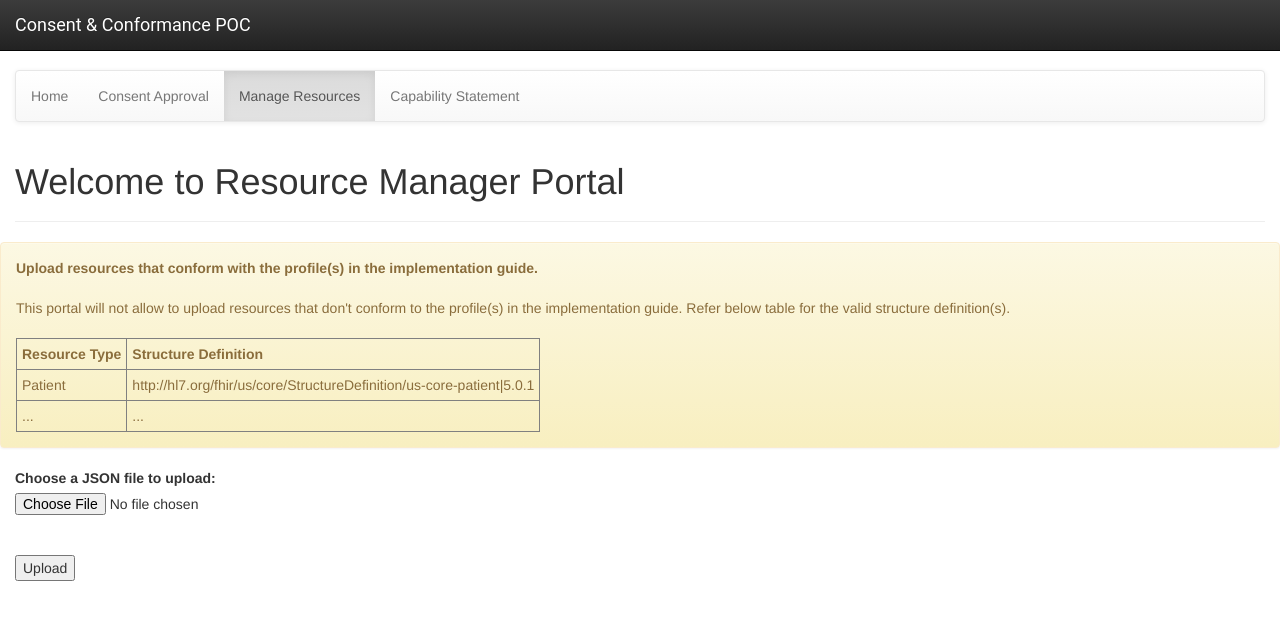
After one commit to nitor-infotech-oss/gcp-fhir-consent-api-management, a Django app: page /manageresources/ in a window 1280 px wide. The commit adds this page. Shown: the top 620 px of the page. Run offline with Django 4.2, Linux system fonts and the light colour scheme; parts of the project's set-up code (start-up, migrations or seed data) failed here and were passed over; some libraries are stand-ins or nearby versions.

Commit message:
Feature/gcp conformance poc (#5)
* GCP Conformane POC setup

* Updated example.env

* Trying collapsible view in readme file

* Rearranged and refactored

* Trying header with collapsible

* Collapsible with bullets

* Collapsible without bullet

* blockquote with collapsible

* Removed blockquote

* Empty line after summary

* Collapsible till step 4 of consent setup

* Trying out indentation with collapsible

* Converted links to collapsible

* Refactored README file

* Updated README to include steps for conformance setup on FHIR store

* Updated readme description to include conformance

* Fixed broken TOC link

* Minor updates to README

```diff
--- a/cmapi/settings.py
+++ b/cmapi/settings.py
@@ -139,3 +139,5 @@ CONSENT_STORE_URL = os.getenv('HEALTHCARE_GCPAPI_BASE_URL') + CONSENT_STORE_NAME
 CONSENT_NAME_TEMPLATE = CONSENT_STORE_NAME + '/consents/{}'
 CONSENT_BASE_URL = CONSENT_STORE_URL + '/consents'
 EVALUATE_CONSENT_URL = CONSENT_STORE_URL + ':evaluateUserConsents'
+
+FHIR_STORE_URL = os.getenv('HEALTHCARE_GCPAPI_BASE_URL') + os.getenv('FHIR_STORE_NAME')
--- a/consent/templates/base.html
+++ b/consent/templates/base.html
@@ -3,7 +3,7 @@
 
 <head>
   <meta charset="UTF-8">
-  <title>{% block title %}Consent Management{% endblock %}</title>
+  <title>{% block title %}Consent & Conformance POC{% endblock %}</title>
   {% load static %}
   <link rel="shortcut icon" type="image/png" href="{%  static 'favicon.ico' %}" />
   <link rel="stylesheet" href="https://maxcdn.bootstrapcdn.com/bootstrap/3.3.6/css/bootstrap.min.css">
@@ -25,12 +25,12 @@
       <div class="navbar-header">
         <button type="button" class="navbar-toggle collapsed" data-toggle="collapse" data-target="#navbar"
           aria-expanded="false" aria-controls="navbar">
-          <span class="sr-only">Consent Management</span>
+          <span class="sr-only">Consent & Conformance POC</span>
           <span class="icon-bar"></span>
           <span class="icon-bar"></span>
           <span class="icon-bar"></span>
         </button>
-        <a class="navbar-brand" href="{% url 'consent:index'%}">Consent Management</a>
+        <a class="navbar-brand" href="{% url 'consent:index'%}">Consent & Conformance POC</a>
       </div>
     </div>
   </nav>
--- a/consent/templates/consentapproval.html
+++ b/consent/templates/consentapproval.html
@@ -6,6 +6,8 @@
     <ul class="nav navbar-nav">
       <li><a href="{% url 'consent:index'%}">Home</a></li>
       <li class="active"><a href="{% url 'consent:consentapproval'%}">Consent Approval</a></li>
+      <li><a href="{% url 'consent:manageresources'%}">Manage Resources</a></li>
+      <li><a href="{% url 'consent:capabilitystatement'%}">Capability Statement</a></li>
     </ul>
   </nav>
 
--- a/consent/templates/index.html
+++ b/consent/templates/index.html
@@ -177,6 +177,8 @@
     <ul class="nav navbar-nav">
       <li class="active"><a href="{% url 'consent:index'%}">Home</a></li>
       <li><a href="{% url 'consent:consentapproval'%}">Consent Approval</a></li>
+      <li><a href="{% url 'consent:manageresources'%}">Manage Resources</a></li>
+      <li><a href="{% url 'consent:capabilitystatement'%}">Capability Statement</a></li>
     </ul>
   </nav>
 
--- /dev/null
+++ b/consent/templates/manageresources.html
@@ -0,0 +1,65 @@
+{% extends 'base.html' %}
+
+{% block body %}
+
+  <nav class="navbar navbar-default">
+    <ul class="nav navbar-nav">
+      <li><a href="{% url 'consent:index'%}">Home</a></li>
+      <li><a href="{% url 'consent:consentapproval'%}">Consent Approval</a></li>
+      <li class="active"><a href="{% url 'consent:manageresources'%}">Manage Resources</a></li>
+      <li><a href="{% url 'consent:capabilitystatement'%}">Capability Statement</a></li>
+    </ul>
+  </nav>
+
+  <div class="page-header">
+    <h1>Welcome to Resource Manager Portal</h1>
+  </div>
+
+  <div class="row">
+    <div class="alert alert-warning" role="alert">
+      <strong>Upload resources that conform with the profile(s) in the implementation guide.</strong>
+      <br><br>This portal will not allow to upload resources that don't conform to the profile(s) in the implementation guide. Refer below table for the valid structure definition(s).<br><br>
+      <table border="1">
+        <thead>
+          <tr style="padding: 10px;">
+            <th>Resource Type</th>
+            <th>Structure Definition</th>
+          </tr>
+        </thead>
+        <tbody>
+          <tr>
+            <td>Patient</td>
+            <td>http://hl7.org/fhir/us/core/StructureDefinition/us-core-patient|5.0.1</td>
+          </tr>
+          <tr>
+            <td>...</td>
+            <td>...</td>
+          </tr>
+        </tbody>
+      </table>
+    </div>
+  </div>
+
+  {% if message %}
+    <h4> {{ message }} </h4>
+  {% endif %}
+
+  <div class="row">
+    <div class="col-sm-12">
+      <div class="row">
+        <div class="col-sm-12">
+          <ul class="nav nav-pills" style="margin-bottom: 10px;">
+            <form method="post" enctype="multipart/form-data">
+              {% csrf_token %}
+              <label for="json_file">Choose a JSON file to upload:</label>
+              <input type="file" name="json_file" id="json_file">
+              <br><br>
+              <input type="submit" value="Upload">
+            </form>
+          </ul>
+        </div>
+      </div>
+    </div>
+  </div>
+
+{% endblock %}
--- a/consent/urls.py
+++ b/consent/urls.py
@@ -8,4 +8,6 @@ urlpatterns = [
     re_path(r'^$', views.index, name='index'),
     re_path(r'^consentapproval/$', views.consentapproval, name='consentapproval'),
     re_path(r'^displaydata/(?P<requestid>[0-9]+)/$', views.displaydata, name='displaydata'),
+    re_path(r'^manageresources/$', views.upload_resource, name='manageresources'),
+    re_path(r'^capabilitystatement/$', views.get_capability_statement, name='capabilitystatement'),
 ]
--- a/consent/views.py
+++ b/consent/views.py
@@ -1,7 +1,10 @@
+import json
+
 from django.http import JsonResponse
 from django.shortcuts import render
 
-from consent.utils import create_consent, get_consent, get_data
+from consent.utils import (create_consent, create_data, get_consent, get_data,
+                           get_fhir_metadata)
 
 from .models import ConsentRequest
 
@@ -84,3 +87,32 @@ def displaydata(request, requestid):
             cr.update(status='Expired')
         return JsonResponse(resp, safe=False)
     return JsonResponse(resp, safe=False)
+
+
+def upload_resource(request):
+    if request.method == 'POST':
+        json_file = request.FILES['json_file']
+        if not json_file:
+            return render(request, 'manageresources.html', {'message': 'Please upload valid json file.'})
+
+        try:
+            data = json.load(json_file)
+        except Exception as exc:
+            message = str(exc)
+        else:
+            resp = create_data(data)
+            if resp.get('error'):
+                message = resp.get('message', 'File upload not succeeded.')
+            else:
+                message = resp.get('message', 'Success')
+        return render(request, 'manageresources.html', {'message': message})
+    else:
+        return render(request, 'manageresources.html')
+
+
+def get_capability_statement(request):
+    resp = get_fhir_metadata()
+    if resp.get('error'):
+        message = resp.get('message', 'Error fetching capability statement')
+        return render(request, 'capabilitystatement.html', {'message': message})
+    return render(request, 'capabilitystatement.html', {'requests': json.dumps(resp.get('data', {}))})
```
Also changed, not shown: consent/templates/capabilitystatement.html (added, +49 -0 lines), consent/utils.py (+57 -3 lines), README.md, 1 other file.
